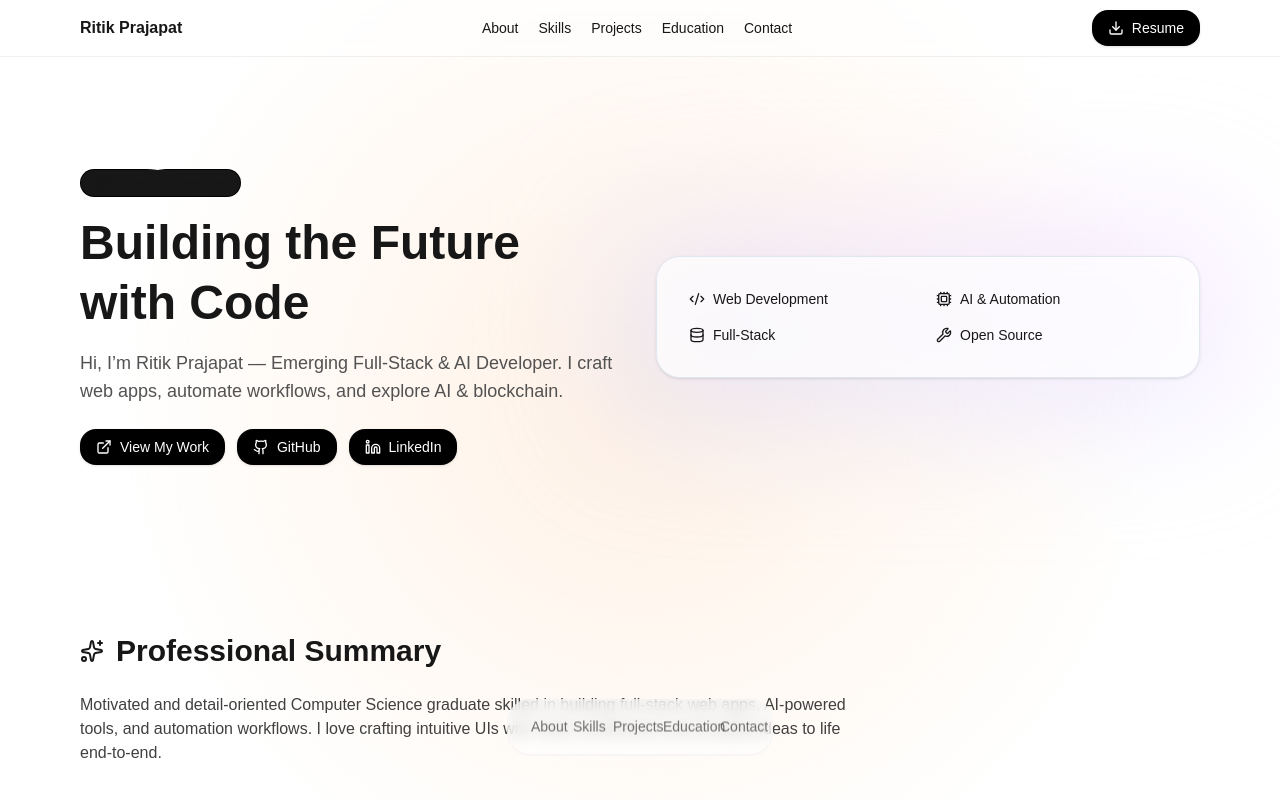
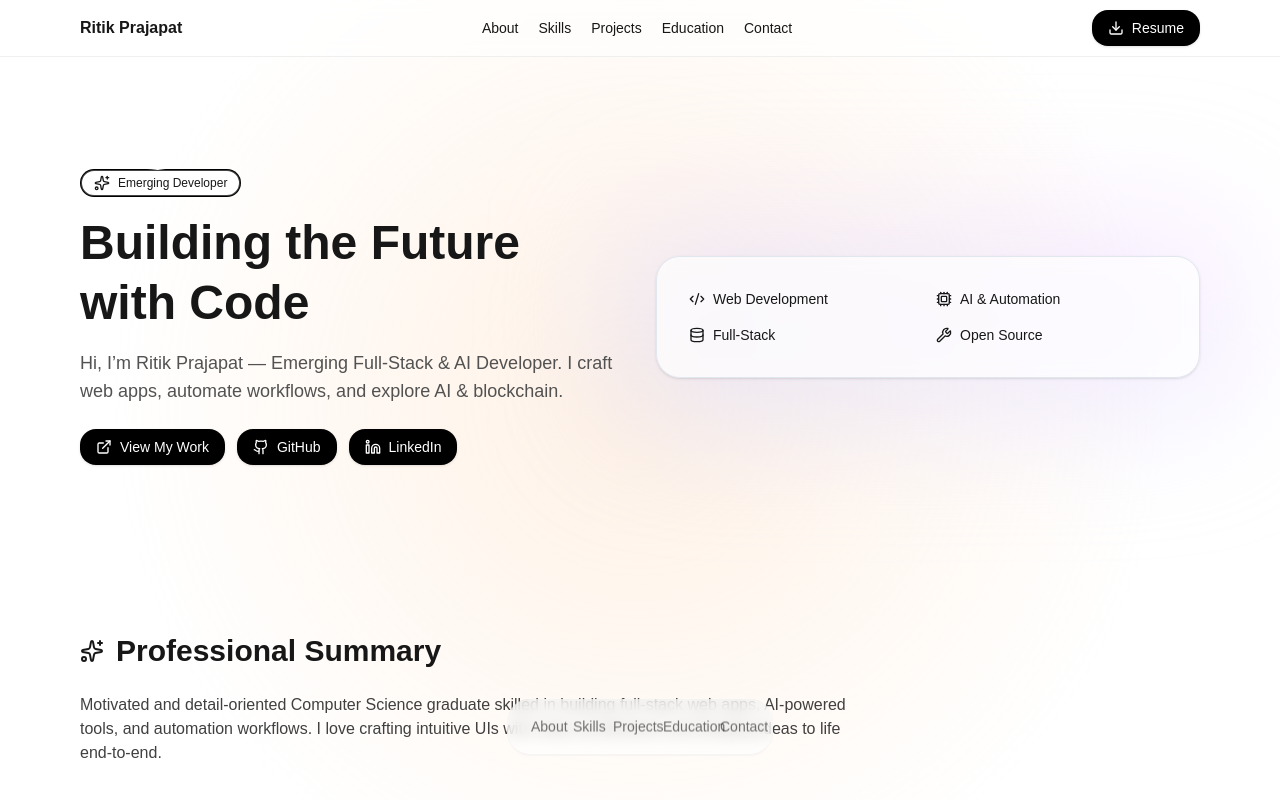
Before and after one commit to ritikprajapat21/portfolio, a Next.js app: page / in a window 1280 px wide. Shown: the top 800 px of the page. Built offline with nearby package versions, Linux system fonts and the light colour scheme.

Commit message:
Fixed styles

```diff
--- a/components/Contact.tsx
+++ b/components/Contact.tsx
@@ -33,7 +33,7 @@ const Contact = () => {
             I’m actively looking for entry‑level roles and internships. Email me
             or reach out on LinkedIn.
           </p>
-          <div className="mt-4 flex flex-wrap gap-3">
+          <div className="mt-4 flex flex-wrap gap-3 items-center justify-center md:justify-start">
             <ButtonLink href={`mailto:${PROFILE.email}`} icon={Mail}>
               Email
             </ButtonLink>
--- a/components/Hero.tsx
+++ b/components/Hero.tsx
@@ -66,7 +66,7 @@ const Hero = () => {
       <div className="max-w-6xl mx-auto px-4 py-24 md:py-28 grid md:grid-cols-2 gap-8 items-center">
         <div>
           <Border>
-            <div className="inline-flex bg-neutral-900 items-center gap-2 rounded-full border border-neutral-900/80 px-3 py-1 text-xs">
+            <div className="inline-flex bg-background items-center gap-2 rounded-full border border-neutral-900/80 px-3 py-1 text-xs">
               <Sparkles className="h-4 w-4" />
               Emerging Developer
             </div>
```
